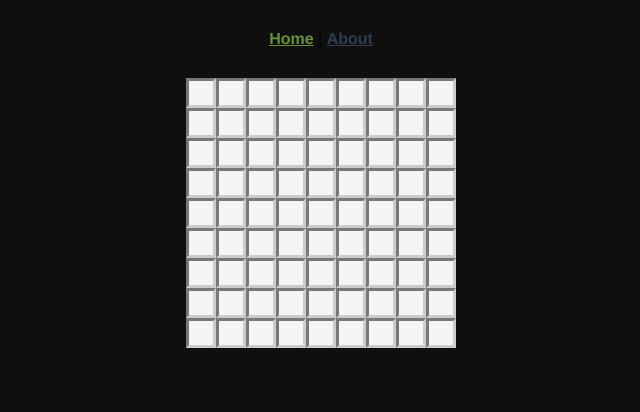
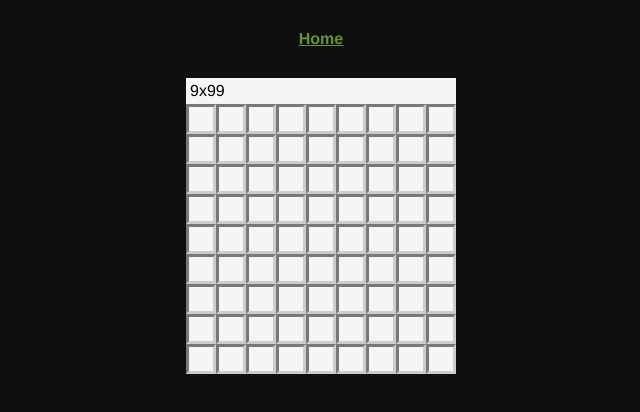
Before and after one commit to bukenoff/minesweeper, a Vue app: page / in a window 1280 px wide. Shown: the top 412 px of the page, without its empty margins (319-959 px from the left). Built offline with nearby package versions, Linux system fonts and the light colour scheme; the HTML template or start-up script is replaced by a standard one.

Commit message:
did something

```diff
--- a/src/App.vue
+++ b/src/App.vue
@@ -1,8 +1,7 @@
 <template>
   <div id="app">
     <div id="nav">
-      <router-link to="/">Home</router-link> |
-      <router-link to="/about">About</router-link>
+      <router-link to="/">Home</router-link>
     </div>
     <router-view/>
   </div>
--- /dev/null
+++ b/src/components/Panel.vue
@@ -0,0 +1,24 @@
+<template>
+  <div class="panel">
+    <div>9x9</div>
+    <div>9</div>
+  </div>
+</template>
+
+<script lang="ts">
+import Vue from 'vue';
+
+export default Vue.extend({
+  name: 'Panel',
+  props: {},
+  components: {},
+});
+</script>
+
+<style scoped lang="scss">
+.panel {
+  display: flex;
+  background-color: var(--white);
+  padding: 0.25rem;
+}
+</style>
--- a/src/components/Table.vue
+++ b/src/components/Table.vue
@@ -70,7 +70,7 @@ export default Vue.extend({
     position: absolute;
     height: 100%;
     width: 100%;
-    background-color: rgba(0,0,0,0.5);
+    background-color: rgba(0,0,0,0.75);
     color: white;
     display: flex;
     flex-direction: column;
@@ -87,6 +87,14 @@ export default Vue.extend({
       cursor: pointer;
       border: none;
       outline: none;
+      background-color: var(--green);
+      color: var(--white);
+      font-weight: bold;
+      transition: transform 0.25s ease;
+
+      &:hover {
+        transform: scale(1.05);
+      }
     }
   }
 }
--- a/src/router/index.ts
+++ b/src/router/index.ts
@@ -10,14 +10,6 @@ const routes = [
     name: 'home',
     component: Home,
   },
-  {
-    path: '/about',
-    name: 'about',
-    // route level code-splitting
-    // this generates a separate chunk (about.[hash].js) for this route
-    // which is lazy-loaded when the route is visited.
-    component: () => import(/* webpackChunkName: "about" */ '../views/About.vue'),
-  },
 ];
 
 const router = new VueRouter({
--- a/src/views/About.vue
+++ /dev/null
@@ -1,5 +0,0 @@
-<template>
-  <div class="about">
-    <h1>This is an about page</h1>
-  </div>
-</template>
--- a/src/views/Home.vue
+++ b/src/views/Home.vue
@@ -1,21 +1,26 @@
 <template>
   <div class="home">
-    <Table
-      :rows="rows"
-      :cols="cols"
-      :mines_table="mines_table"
-    />
+    <div class="game">
+      <Panel />
+      <Table
+        :rows="rows"
+        :cols="cols"
+        :mines_table="mines_table"
+      />
+    </div>
   </div>
 </template>
 
 <script>
 import { mapGetters } from 'vuex';
 import Table from '@/components/Table.vue';
+import Panel from '@/components/Panel.vue';
 
 export default {
   name: 'home',
   components: {
     Table,
+    Panel,
   },
   computed: {
     ...mapGetters({
@@ -26,3 +31,16 @@ export default {
   },
 };
 </script>
+
+<style scoped lang="scss">
+.home {
+  display: flex;
+  justify-content: center;
+}
+
+.game {
+  display: flex;
+  flex-direction: column;
+  width: 270px;
+}
+</style>
```
